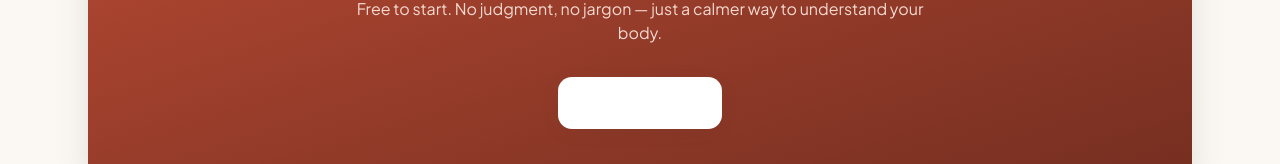
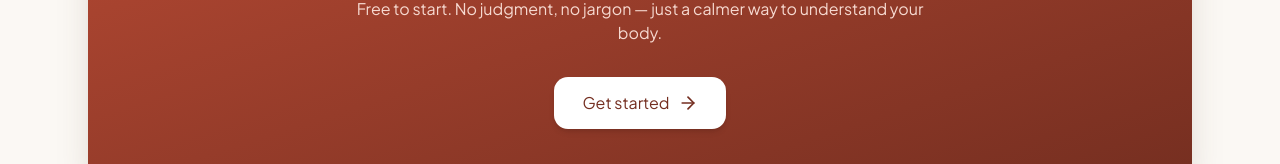
Before and after one commit to Anshhhitaaaa/saheli, a React (Vite) app: page / in a window 1280 px wide. Shown: the part 2942-3106 px from the top of the page. Built offline with nearby package versions, Linux system fonts and the light colour scheme; no server answers.

Commit message:
buttom color

```diff
--- a/src/pages/LandingPage.tsx
+++ b/src/pages/LandingPage.tsx
@@ -226,10 +226,12 @@ export function LandingPage() {
             Free to start. No judgment, no jargon — just a calmer way to understand your body.
           </motion.p>
           <motion.div variants={fadeUp} className="mt-8 flex justify-center">
-            <Link to="/signup">
-              <Button size="lg" className="bg-white text-clay-700 hover:bg-sand-50 dark:bg-white dark:text-clay-700 dark:hover:bg-sand-100" rightIcon={<ArrowRight className="h-5 w-5" />}>
-                Get started
-              </Button>
+            <Link
+              to="/signup"
+              className="inline-flex items-center justify-center gap-2 rounded-xl bg-white px-7 py-3.5 text-base font-700 text-clay-700 shadow-md transition-all hover:bg-sand-50 hover:text-clay-800 hover:shadow-lg active:scale-95"
+            >
+              Get started
+              <ArrowRight className="h-5 w-5 text-clay-700" />
             </Link>
           </motion.div>
         </motion.div>
```
